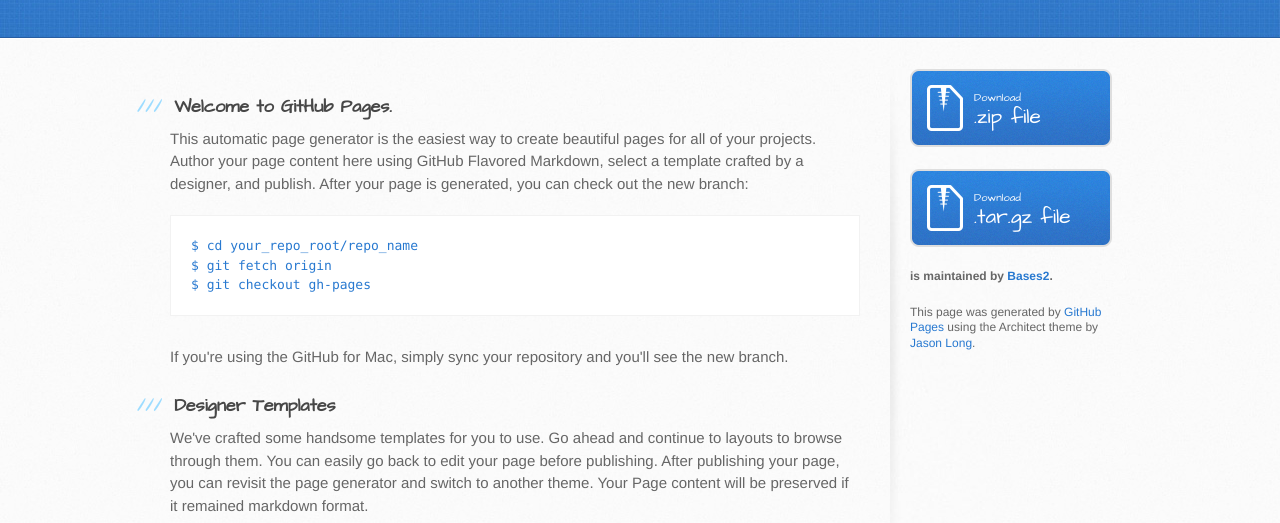
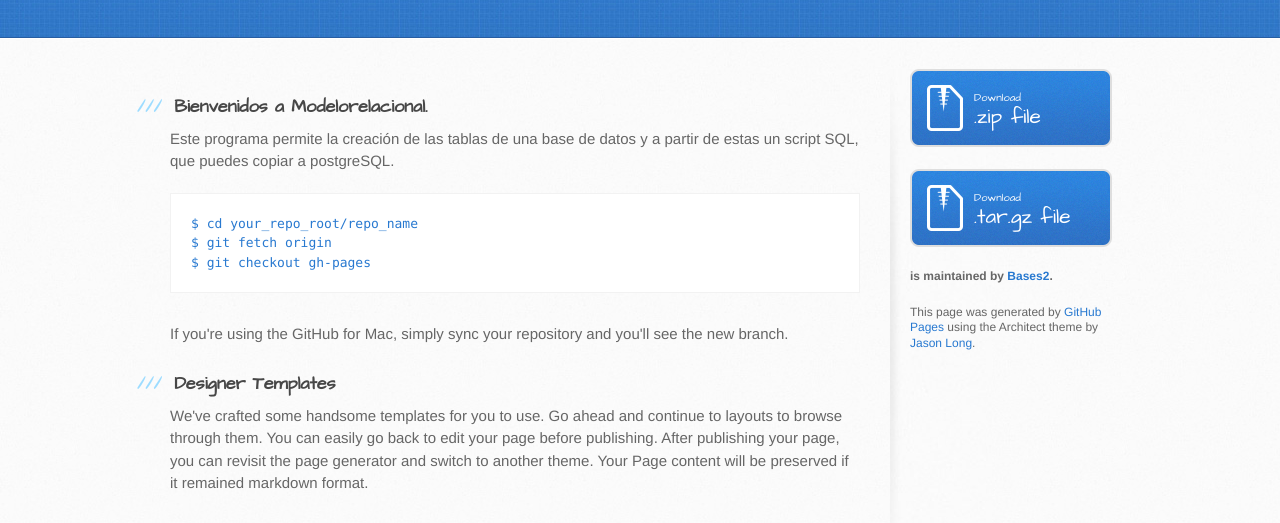
Before and after one commit to Bases2/ModeloRelacional, a plain HTML site: page index.html in a window 1280 px wide. Shown: the part 197-720 px from the top of the page. Drawn offline with Linux system fonts and the light colour scheme.

Commit message:
Update index.html

```diff
--- a/index.html
+++ b/index.html
@@ -29,9 +29,9 @@
       <div class="inner clearfix">
         <section id="main-content">
           <h3>
-<a id="welcome-to-github-pages" class="anchor" href="#welcome-to-github-pages" aria-hidden="true"><span class="octicon octicon-link"></span></a>Welcome to GitHub Pages.</h3>
+<a id="welcome-to-github-pages" class="anchor" href="#welcome-to-github-pages" aria-hidden="true"><span class="octicon octicon-link"></span></a>Bienvenidos a Modelorelacional.</h3>
 
-<p>This automatic page generator is the easiest way to create beautiful pages for all of your projects. Author your page content here using GitHub Flavored Markdown, select a template crafted by a designer, and publish. After your page is generated, you can check out the new branch:</p>
+<p>Este programa permite la creación de las tablas de una base de datos y a partir de estas un script SQL, que puedes copiar a postgreSQL.</p>
 
 <pre><code>$ cd your_repo_root/repo_name
 $ git fetch origin
```
